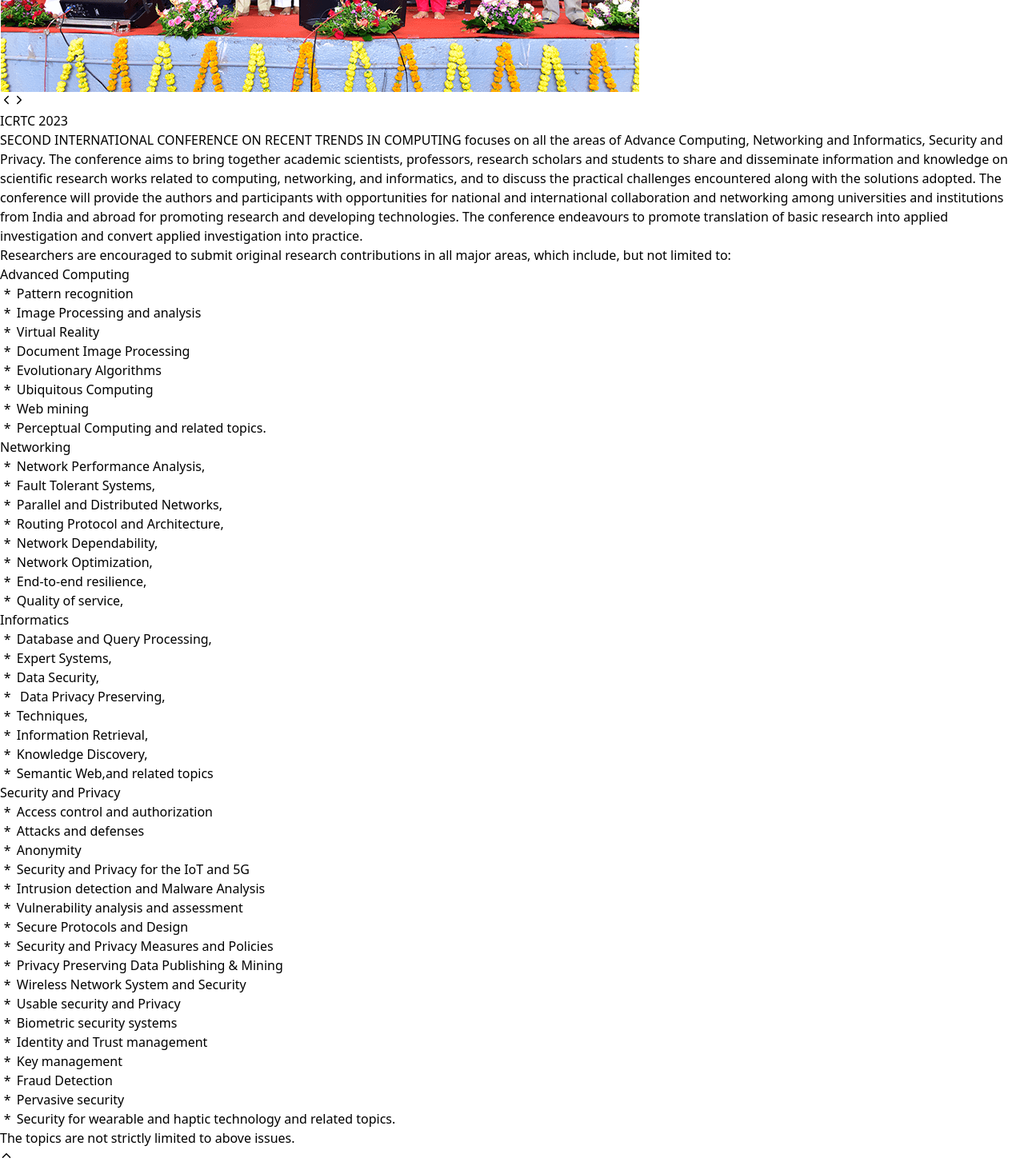
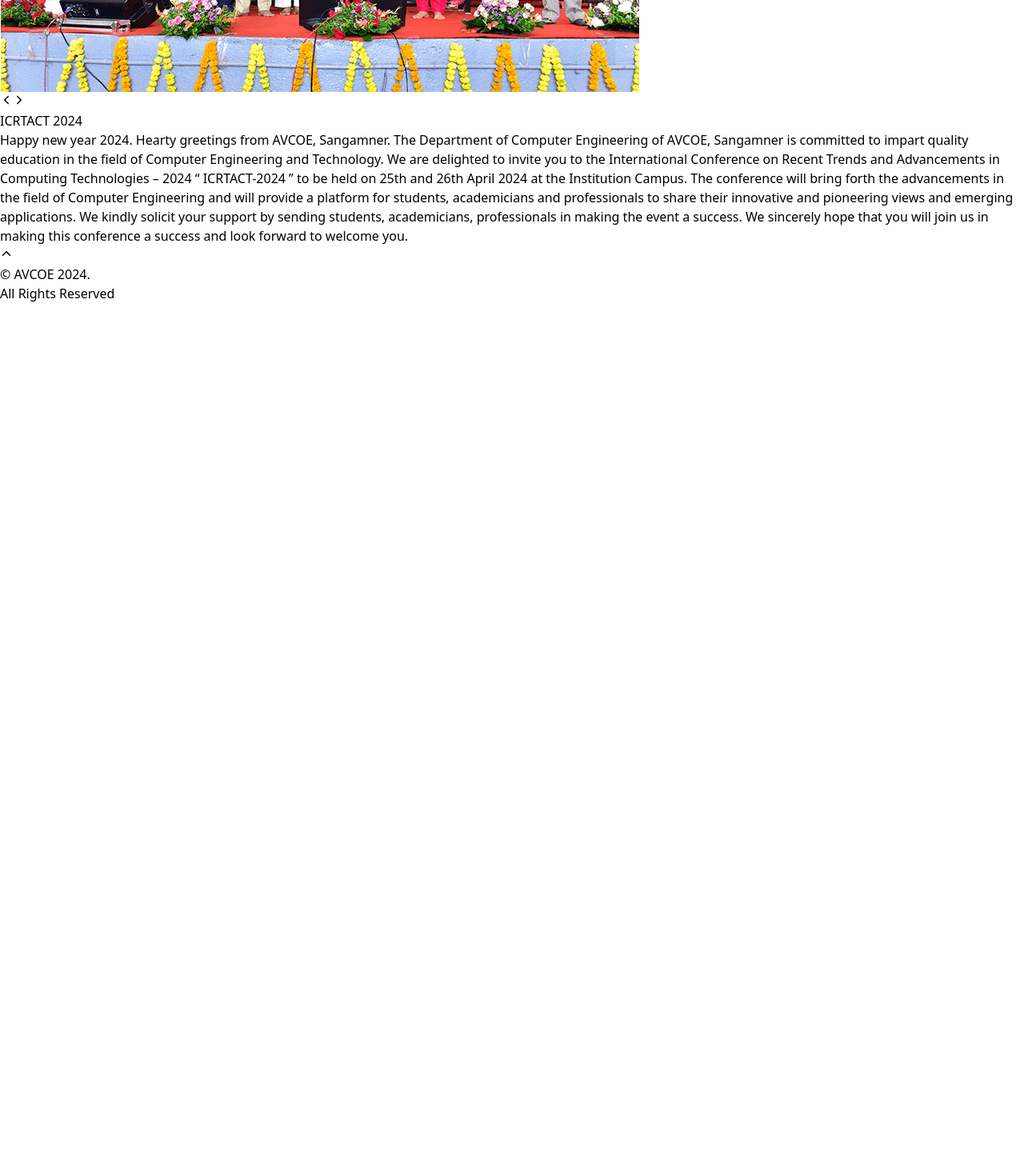
Before and after one commit to suhasledange/vite-clg, a React (Vite) app: page / in a window 1280 px wide. Shown: the part 2200-3663 px from the top of the page at 80% size. After the commit the page ends 2579 px from the top, so only its background shows below. Built offline with nearby package versions, Linux system fonts and the light colour scheme.

Commit message:
component update

```diff
--- a/index.html
+++ b/index.html
@@ -4,7 +4,7 @@
     <meta charset="UTF-8" />
     <link rel="icon" type="image/svg+xml" href="/avcoe.png" />
     <meta name="viewport" content="width=device-width, initial-scale=1.0" />
-    <title>Vite + React</title>
+    <title>Icrtact 2024</title>
   </head>
   <body>
     <div id="root"></div>
--- a/src/App.jsx
+++ b/src/App.jsx
@@ -22,7 +22,7 @@ function App() {
       <div className="bg-white pb-3 mx-auto h-full">
 
         <div className="text-center max-w-screen-md mx-auto py-5">
-        <h2 className="mb-1 mt-2 text-2xl font-medium">INTERNATIONAL CONFERENCE ON RECENT TRENDS AND ADVANCEMENTS IN COMPUTING TECHNOLOGIES</h2>
+        <h2 className="mb-1 mt-2 text-xl lg:text-2xl font-medium">INTERNATIONAL CONFERENCE ON RECENT TRENDS AND ADVANCEMENTS IN COMPUTING TECHNOLOGIES</h2>
         </div>
 
         {
--- a/src/components/Header.jsx
+++ b/src/components/Header.jsx
@@ -3,7 +3,7 @@ import { NavLink } from 'react-router-dom';
 import { Navmenu } from '../constant';
 import { FaHome, FaBars } from 'react-icons/fa';
 import IsHomeContext from '../context';
-
+import { IoMdClose } from "react-icons/io";
 const Header = () => {
 
   const [showMenu, setShowMenu] = useState(false);
@@ -31,16 +31,13 @@ const Header = () => {
 
         {/* Right Side - Hamburger Icon */}
         <div className="flex items-center">
-          <div className="lg:hidden pr-4">
-            <FaBars
-              className="text-gray-800 cursor-pointer"
-              onClick={() => setShowMenu(!showMenu)}
-            />
+          <div className="lg:hidden pr-4"  onClick={() => setShowMenu(!showMenu)}>
+          {showMenu ? <IoMdClose  className="text-gray-800 cursor-pointer text-3xl"/> :  <FaBars className="text-gray-800 cursor-pointer text-2xl"/>}
           </div>
         </div>
 
         {/* Mobile Menu */}
-        <div className={`lg:hidden absolute top-16 right-0 bg-white w-full h-screen ${showMenu ? 'block' : 'hidden'}`}>
+        <div className={`lg:hidden absolute top-24 right-0 bg-white w-full h-screen ${showMenu ? 'block' : 'hidden'}`}>
           <ul className="flex flex-col">
             {Navmenu.map((item) => (
               <li key={item.id}>
@@ -48,7 +45,7 @@ const Header = () => {
                   to={item.link}
                   className={({isActive})=>`
                   border
-                  text-sm py-2 flex items-center duration-200
+                  text-sm py-4 flex items-center duration-200
                      px-4 ${isActive?" bg-green-600 text-gray-200":"hover:text-green-500"}
                   `}
                   onClick={multipleFun}
--- a/src/components/Home.jsx
+++ b/src/components/Home.jsx
@@ -1,89 +1,27 @@
+import { HomeData } from "../constant";
 
 const Home = () => {
     return (
 
         <div className='lg:flex-1'>
-    <div className='space-y-6 border border-gray-300 bg-white p-5 shadow'>
+            <div className='space-y-6 border bg-white p-5 shadow'>
                 <div className='space-y-2'>
-            <h1 className='font-bold text-2xl'>ICRTC 2023</h1>
-            <p className='text-sm'>SECOND INTERNATIONAL CONFERENCE ON RECENT TRENDS IN COMPUTING focuses on all the areas of Advance Computing, Networking and Informatics, Security and Privacy. The conference aims to bring together academic scientists, professors, research scholars and students to share and disseminate information and knowledge on scientific research works related to computing, networking, and informatics, and to discuss the practical challenges encountered along with the solutions adopted. The conference will provide the authors and participants with opportunities for national and international collaboration and networking among universities and institutions from India and abroad for promoting research and developing technologies. The conference endeavours to promote translation of basic research into applied investigation and convert applied investigation into practice.</p>
-            <p>Researchers are encouraged to submit original research contributions in all major areas, which include, but not limited to:</p>
+                    <h1 className='font-bold text-2xl'>ICRTACT 2024</h1>
+                    <p className='text-sm'>Happy new year 2024. Hearty greetings from AVCOE, Sangamner. The Department of Computer Engineering of AVCOE, Sangamner is committed to impart quality education in the field of Computer Engineering and Technology. We are delighted to invite you to the International Conference on Recent Trends and Advancements in Computing Technologies – 2024 “ ICRTACT-2024 ” to be held on 25th and 26th April 2024 at the Institution Campus.
+
+                        The conference will bring forth the advancements in the field of Computer Engineering and will provide a platform for students, academicians and professionals to share their innovative and pioneering views and emerging applications.
+
+                        We kindly solicit your support by sending students, academicians, professionals in making the event a success. We sincerely hope that you will join us in making this conference a success and look forward to welcome you.
+                    </p>
                 </div>
 
                 <div className='space-y-6'>
 
                     <div className='space-y-6'>
-            <h1 className='text-xl font-medium'>Advanced Computing</h1>
-        <ul className='list-star text-sm'>
-            <li>Pattern recognition  </li>
-            <li>Image Processing and analysis  </li>
-            <li>Virtual Reality  </li>
-            <li>Document Image Processing  </li>
-            <li>Evolutionary Algorithms  </li>
-            <li>Ubiquitous Computing  </li>
-            <li>Web mining  </li>
-            <li>Perceptual Computing and related topics.  </li>
-        </ul>
-        </div>
-
-        <div className='space-y-6'>
-            <h1 className='text-xl font-medium'>Networking</h1>
-        <ul className='list-star text-sm'>
-            <li>Network Performance Analysis,  </li>
-            <li>Fault Tolerant Systems,  </li>
-            <li>Parallel and Distributed Networks,  </li>
-            <li>Routing Protocol and Architecture,  </li>
-            <li>Network Dependability,  </li>
-            <li>Network Optimization,  </li>
-            <li>End-to-end resilience,  </li>
-            <li>Quality of service,  </li>
-        </ul>
-        </div>
-
-        <div className='space-y-6'>
-            <h1 className='text-xl font-medium'>Informatics</h1>
-        <ul className='list-star text-sm'>
-            <li>Database and Query Processing, </li>
-            <li>Expert Systems,  </li>
-            <li>Data Security,  </li>
-            <li> Data Privacy Preserving,  </li>
-            <li>Techniques,  </li>
-            <li>Information Retrieval,  </li>
-            <li>Knowledge Discovery,  </li>
-            <li>Semantic Web,and related topics </li>
-        </ul>
-        </div>
-
-        <div className='space-y-6'>
-            <h1 className='text-xl font-medium'>Security and Privacy</h1>
-        <ul className='list-star text-sm'>
-            <li>Access control and authorization  </li>
-            <li>Attacks and defenses  </li>
-            <li>Anonymity  </li>
-            <li>Security and Privacy for the IoT and 5G  </li>
-            <li>Intrusion detection and Malware Analysis  </li>
-            <li>Vulnerability analysis and assessment  </li>
-            <li>Secure Protocols and Design  </li>
-            <li>Security and Privacy Measures and Policies  </li>
-            <li>Privacy Preserving Data Publishing & Mining  </li>
-            <li>Wireless Network System and Security  </li>
-            <li>Usable security and Privacy  </li>
-            <li>Biometric security systems  </li>
-            <li>Identity and Trust management  </li>
-            <li>Key management  </li>
-            <li>Fraud Detection  </li>
-            <li>Pervasive security  </li>
-            <li>Security for wearable and haptic technology and related topics.  </li>
-        </ul>
-        </div>
-
-        <div>
-            <p className='text-sm'>The topics are not strictly limited to above issues.</p>
+                        {/* <h1 className='text-xl font-medium'>Advanced Computing</h1> */}
                     </div>
 
                 </div>
-
-
             </div>
         </div>
 
--- a/src/components/ImportantDate.jsx
+++ b/src/components/ImportantDate.jsx
@@ -4,10 +4,25 @@ const ImportantDate = () => {
   return (
     <div className='lg:flex-1 w-full '>
 
-    <div className='space-y-5 border border-gray-300 bg-white p-5 shadow'>
-    Important date
+    <div className='space-y-5 border bg-white p-5 shadow'>
+
+        <div className='space-y-6'>
+             <h1 className='text-xl font-medium'>IMPORTANT DATES : </h1>
+
+          <ul className='text-red-600'>
+            <li>Conference Date : 25th-26th April 2024</li>
+            <li>Submission Date : 20th March 2024</li>
+            <li>Notification to Authors : </li>
+            <li>Camera Ready Submission : </li>
+            <li>Registration Deadline : </li>
+
+
+          </ul>
+
     </div>
     </div>
+    </div>
+
   )
 }
 
--- a/src/constant/index.js
+++ b/src/constant/index.js
@@ -22,3 +22,10 @@ export const SideMenu=[
     {id:12,link:"/venue",text:"Accommodations"},
 
 ]
+export const HomeData=[
+    {
+        para:" SECOND INTERNATIONAL CONFERENCE ON RECENT TRENDS IN COMPUTING focuses on all the areas of Advance Computing, Networking and Informatics, Security and Privacy. The conference aims to bring together academic scientists, professors, research scholars and students to share and disseminate information and knowledge on scientific research works related to computing, networking, and informatics, and to discuss the practical challenges encountered along with the solutions adopted. The conference will provide the authors and participants with opportunities for national and international collaboration and networking among universities and institutions from India and abroad for promoting research and developing technologies. The conference endeavours to promote translation of basic research into applied investigation and convert applied investigation into practice.Researchers are encouraged to submit original research contributions in all major areas, which include, but not limited to:",
+        id:1,
+
+    }
+]
```
Also changed, not shown: src/components/Committe.jsx (+84 -3 lines). Lines whose indentation alone changed are shown as unchanged.
